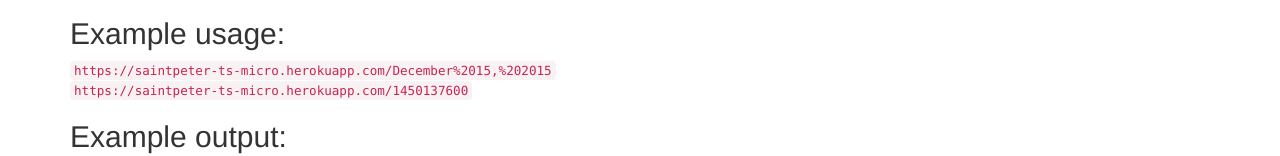
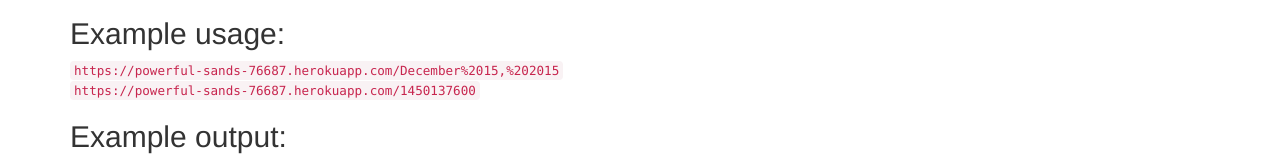
Before and after one commit to rajeshdh/timestramp-microservice, a website: page index.html in a window 1280 px wide. Shown: the part 218-374 px from the top of the page. Drawn offline with nearby package versions, Linux system fonts and the light colour scheme.

Commit message:
added heroku url

```diff
--- a/index.html
+++ b/index.html
@@ -20,8 +20,8 @@
         </ol>
     </blockquote>
     <h2>Example usage:</h2>
-    <code>https://saintpeter-ts-micro.herokuapp.com/December%2015,%202015</code><br>
-    <code>https://saintpeter-ts-micro.herokuapp.com/1450137600</code>
+    <code>https://powerful-sands-76687.herokuapp.com/December%2015,%202015</code><br>
+    <code>https://powerful-sands-76687.herokuapp.com/1450137600</code>
     <h2>Example output:</h2>
     <code>{ "unix": 1450137600, "natural": "December 15, 2015" }</code><br>
     <code>{ "unix": null, "natural": null }</code>
```
